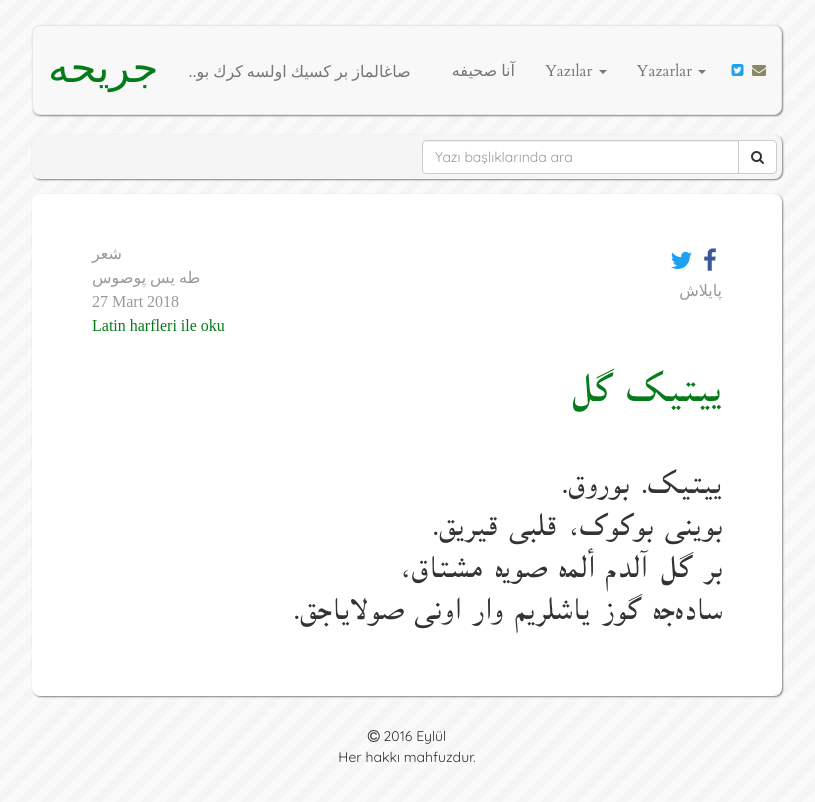
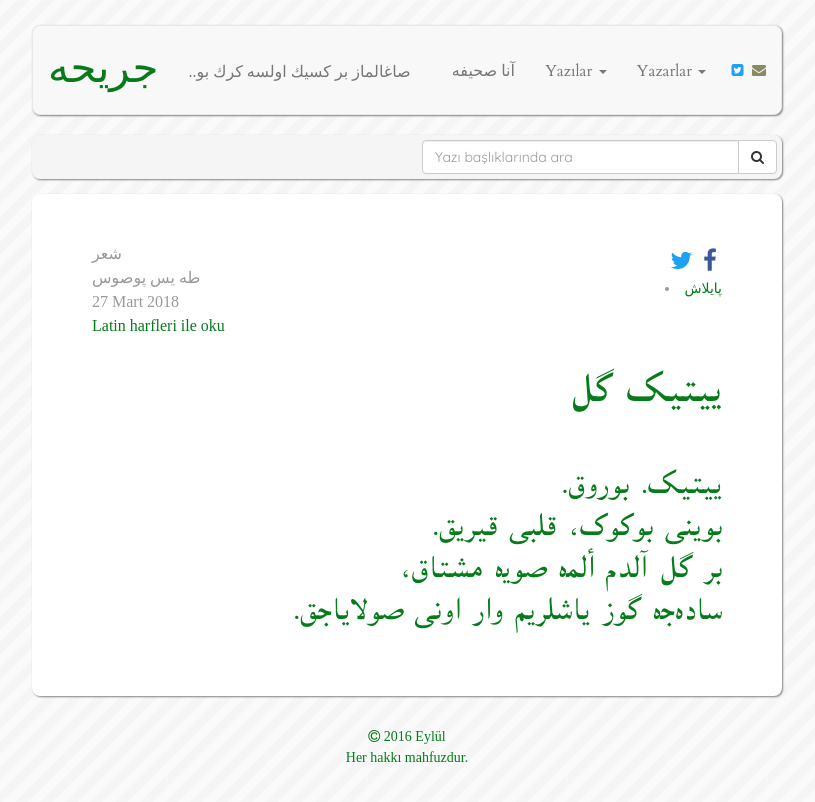
Before and after one commit to muhammedaydogdu/muhammedaydogdu.github.io, a Jekyll site: the page built from _posts/2018-03-27-yitik-gul-os.md, in a window 1280 px wide. Shown: the top 802 px of the page, without its empty margins (233-1048 px from the left). Built offline with Jekyll 4.4.1, drawn with Linux system fonts in a browser that asks for light colours; some web fonts are replaced.

Commit message:
Update os.html

```diff
--- a/_layouts/os.html
+++ b/_layouts/os.html
@@ -39,7 +39,7 @@
                   <a id="fb" target="_blank" href="https://www.facebook.com/sharer/sharer.php?u=http://ceriha.com{{ page.url }}"><i class="fa fa-facebook"></i></a>&nbsp;
                   <a id="wa" target="_blank" class="hidden-md hidden-lg hidden-xl" href="whatsapp://send?text=Ceriha - {{ page.title }} http://ceriha.com{{ page.url }}" data-action="share/whatsapp/share"><i class="fa fa-whatsapp"></i></a>
                 </p>
-                <p>پایلاش </p>
+                <li><a style="font-family: Aref Ruqaa" <p>پایلاش </p>
               </div>
             </div>
             <h2 class="text-right os-text">{{ page.title }}</h2>
```
